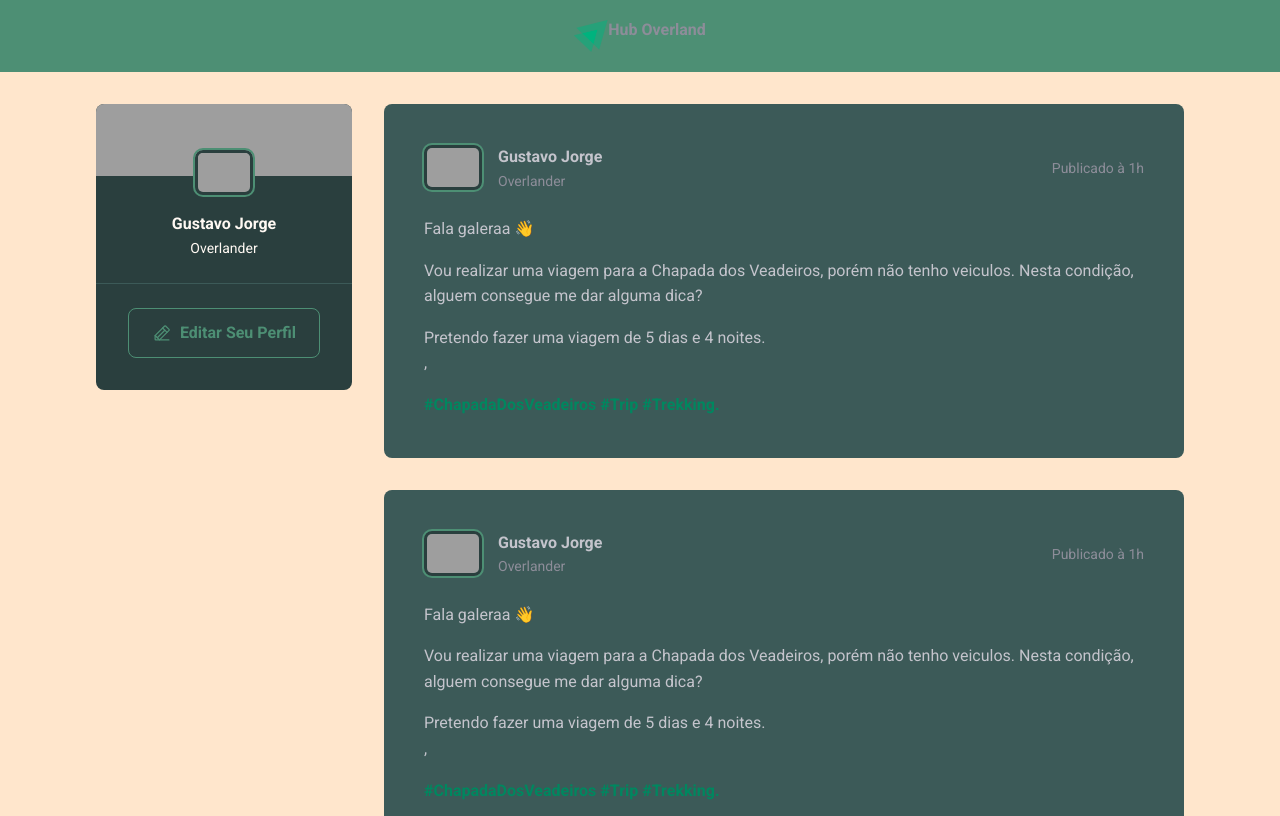
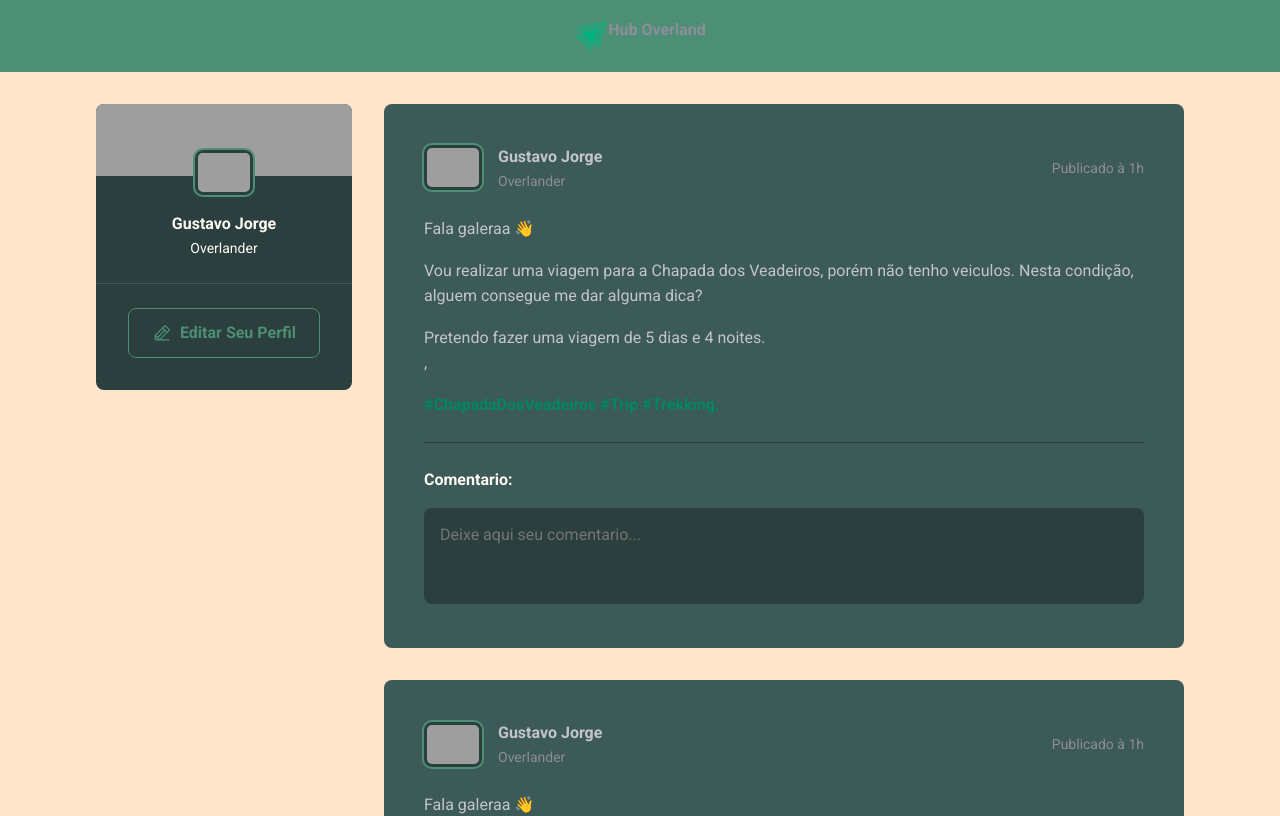
Before and after one commit to GustavoJorgge/hub-overland, a React (Vite) app: page / in a window 1280 px wide. Shown: the top 816 px of the page. Built offline with nearby package versions, Linux system fonts and the light colour scheme; grey boxes are pictures that could not be loaded.

Commit message:
criando e estilizando inputs de comentarios

```diff
--- a/src/Global.css
+++ b/src/Global.css
@@ -9,6 +9,11 @@
     --green-950:#2A3F3E; /*oklch(0.266, 0.065, 152.934)*/
     --green-400:#54c28d;
     --green-500: #00875f;
+}
+
+:focus{
+    outline: transparent;
+    box-shadow: 0 0 0 2px var(--green-500);
 }
 
 *{
--- a/src/components/Post.jsx
+++ b/src/components/Post.jsx
@@ -13,6 +13,7 @@
                 </div>
                 <time title="31 de Março às 23:51" dateTime="2025/07/12 23:46:30">Publicado à 1h </time>
             </header>
+
             <div className={styles.content}>
                 <p>Fala galeraa 👋</p>
                 <p>Vou realizar uma viagem para a Chapada dos Veadeiros, porém não tenho veiculos. Nesta condição, alguem consegue me dar alguma dica?</p>
@@ -22,6 +23,18 @@
                     <a href="">{' '}#Trekking.</a>
                 </p>
             </div>
+
+            <form className={styles.commentForm}>
+                <strong>Comentario:</strong>
+
+                <textarea
+                    placeholder='Deixe aqui seu comentario...'
+                />
+
+                <footer>
+                    <button type="submit">Publicar</button>
+                </footer>
+            </form>
         </article>
 
     )
--- a/src/components/Post.module.css
+++ b/src/components/Post.module.css
@@ -69,3 +69,59 @@
     color: var(--gray-400);
     line-height: 1.6;
 }
+
+.commentForm{
+    width: 100%;
+    margin-top: 1.5rem;
+    padding-top: 1.5rem;
+    border-top: 1px solid var(--green-950);
+}
+
+.commentForm > strong{
+    line-height: 1.6;
+    font-weight: bold;
+    color: var(--yellow-50);
+}
+
+.commentForm textarea{
+    width: 100%;
+    background: var(--green-950);
+    border:0;
+    height: 6rem;
+    resize: none;
+    border-radius: 8px;
+    border-color: var(--green-400);
+    padding: 1rem;
+    color:var(--gray-300);
+    line-height: 1.4;
+    margin-top:1rem;
+}
+
+.commentForm footer{
+    visibility: hidden;
+    max-height: 0;
+}
+
+/*o focus-within é aplicado quando queremos analisar todos inputs dentro do container*/
+.commentForm:focus-within footer{
+    visibility: visible;
+    max-height: none;
+}
+
+.commentForm button[type=submit]{
+    /*primeiro alturas segundo larguras*/
+    background: var(--green-500);
+    border: 0;
+    margin-top:1rem;
+    padding: 1rem 1.5rem;
+    color:var(--white);
+    font-weight:bold;
+    border-radius: 8px;
+    cursor:pointer;
+
+    transition: background-color 0.2s ;
+}
+
+.commentForm button[type=submit]:hover{
+    background:var(--green-400);
+}
```
